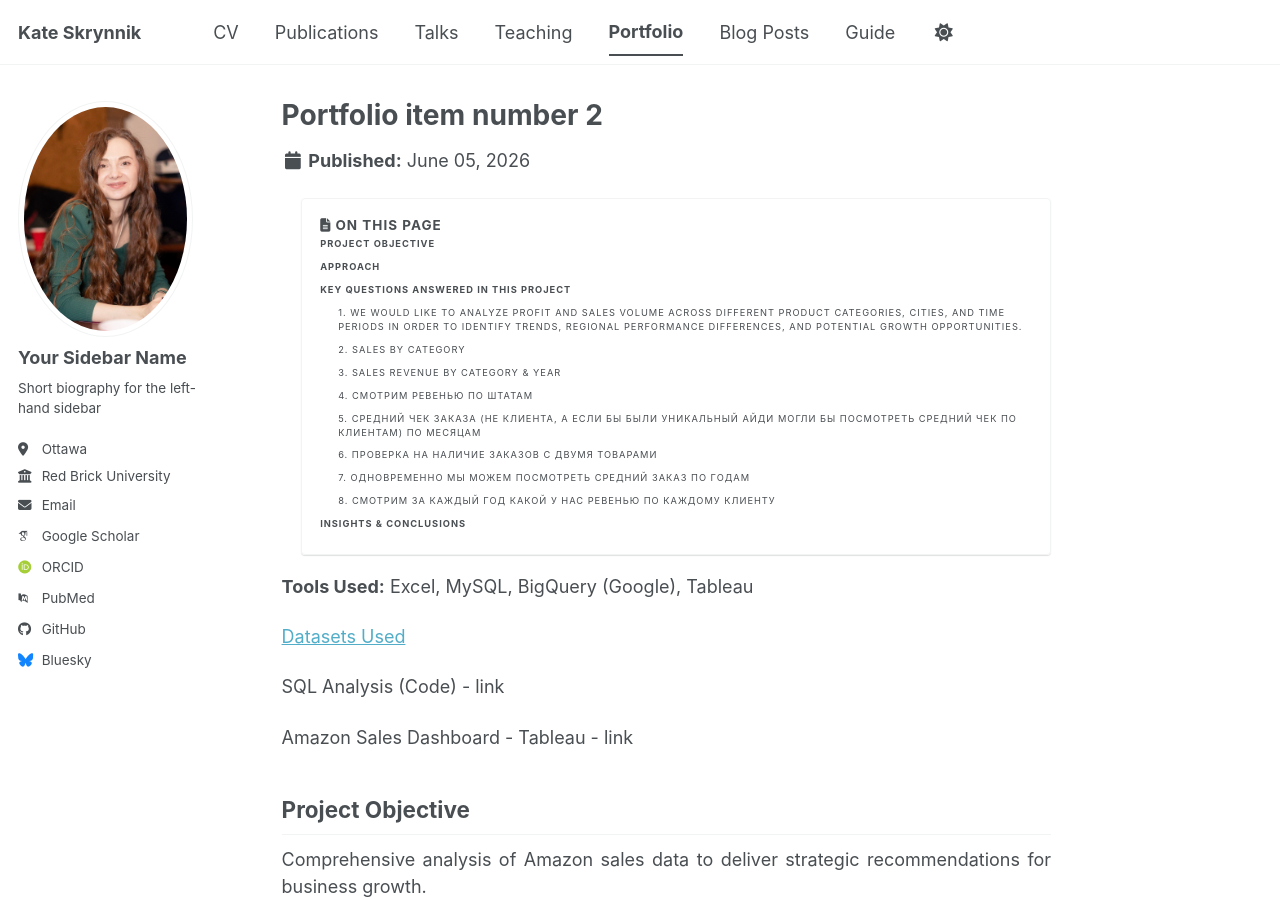
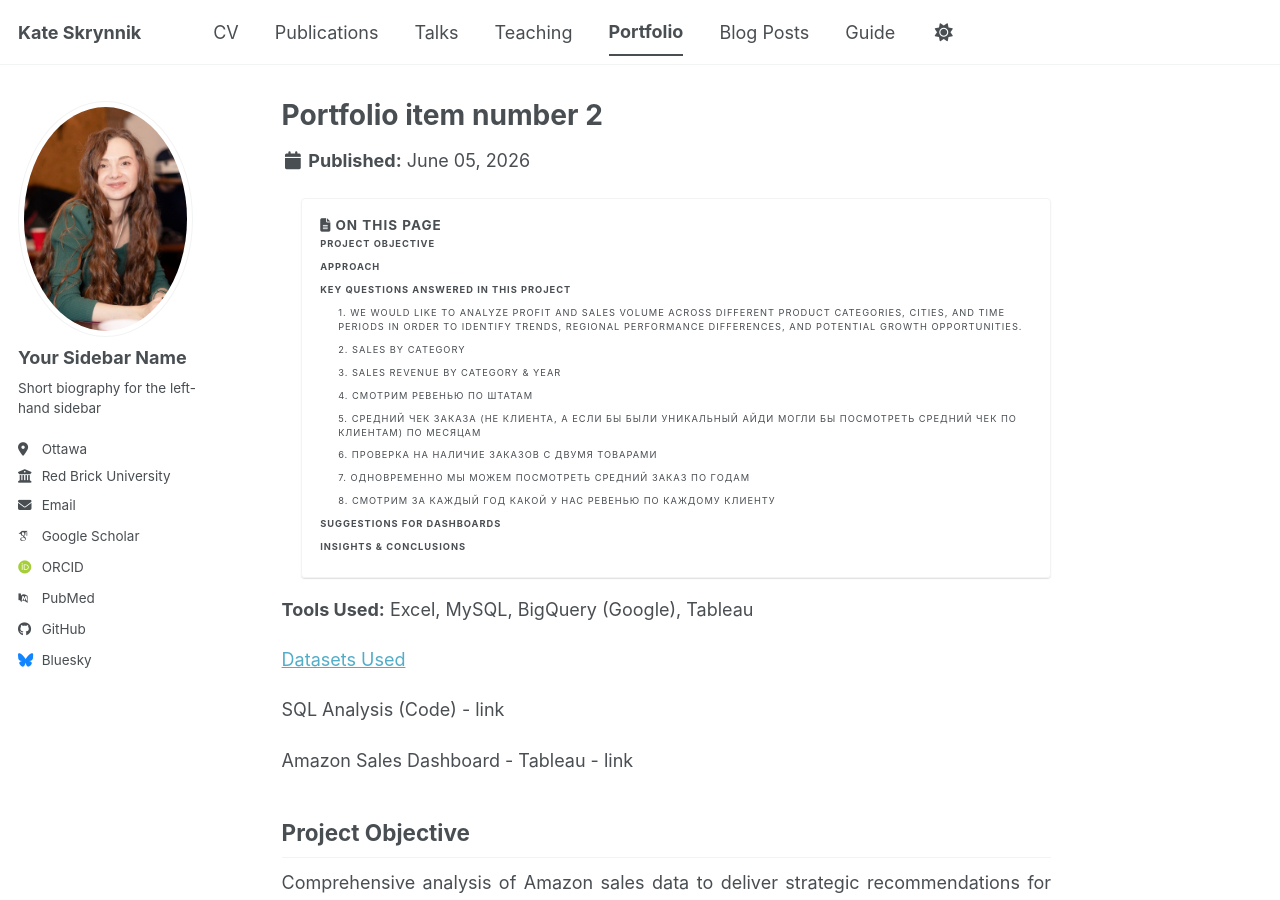
Before and after one commit to katevision/KateS, a Jekyll site: the page built from _portfolio/portfolio-2.md, in a window 1280 px wide and 900 px high. Built offline with Jekyll 4.4.1, drawn with Linux system fonts in a browser that asks for light colours; some web fonts are replaced; a script bundle is joined from its source files by our own code; library files that are not in the unit come from our copies; some of the changed text lies outside the part shown.

Commit message:
Update portfolio-2.md

```diff
--- a/_portfolio/portfolio-2.md
+++ b/_portfolio/portfolio-2.md
@@ -237,6 +237,9 @@
 
 <img src="{{ site.baseurl }}/images/not_unique_id.png">
 
+## Suggestions for dashboards
+
+
 ## Insights & Conclusions
 
  ограничения:
```
